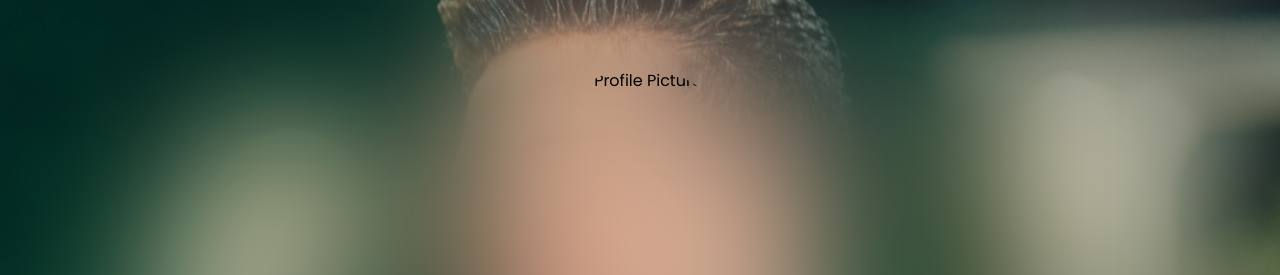
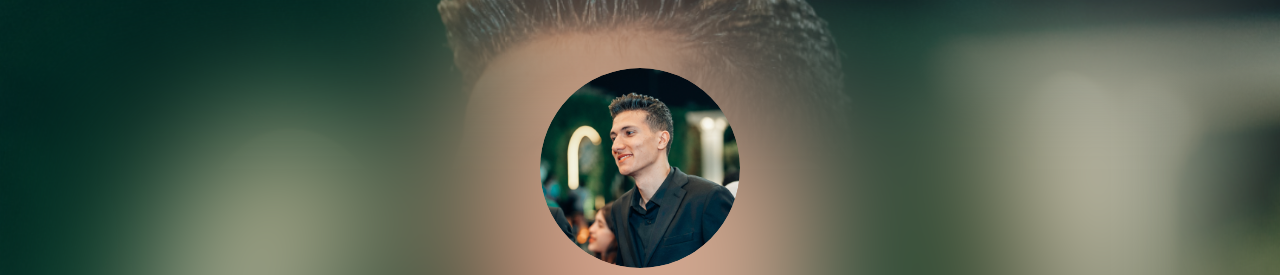
Before and after one commit to abdohosnie/SocialLinksWebsite, a plain HTML site: page index.html in a window 1280 px wide. Shown: the top 275 px of the page. Drawn offline with nearby package versions, Linux system fonts and the light colour scheme.

Commit message:
Update index.html

```diff
--- a/index.html
+++ b/index.html
@@ -11,7 +11,7 @@
 <body>
     <div class="container ">
         <div class="profile-picture">
-            <img src="/Images/pfp.png" alt="Profile Picture" class="profile-picture">
+            <img src="pfp.png" alt="Profile Picture" class="profile-picture">
         </div>
         <h1 class="name">Abdelrahman Hosnie</h1>
         <p>Find me on social media:</p>
```
